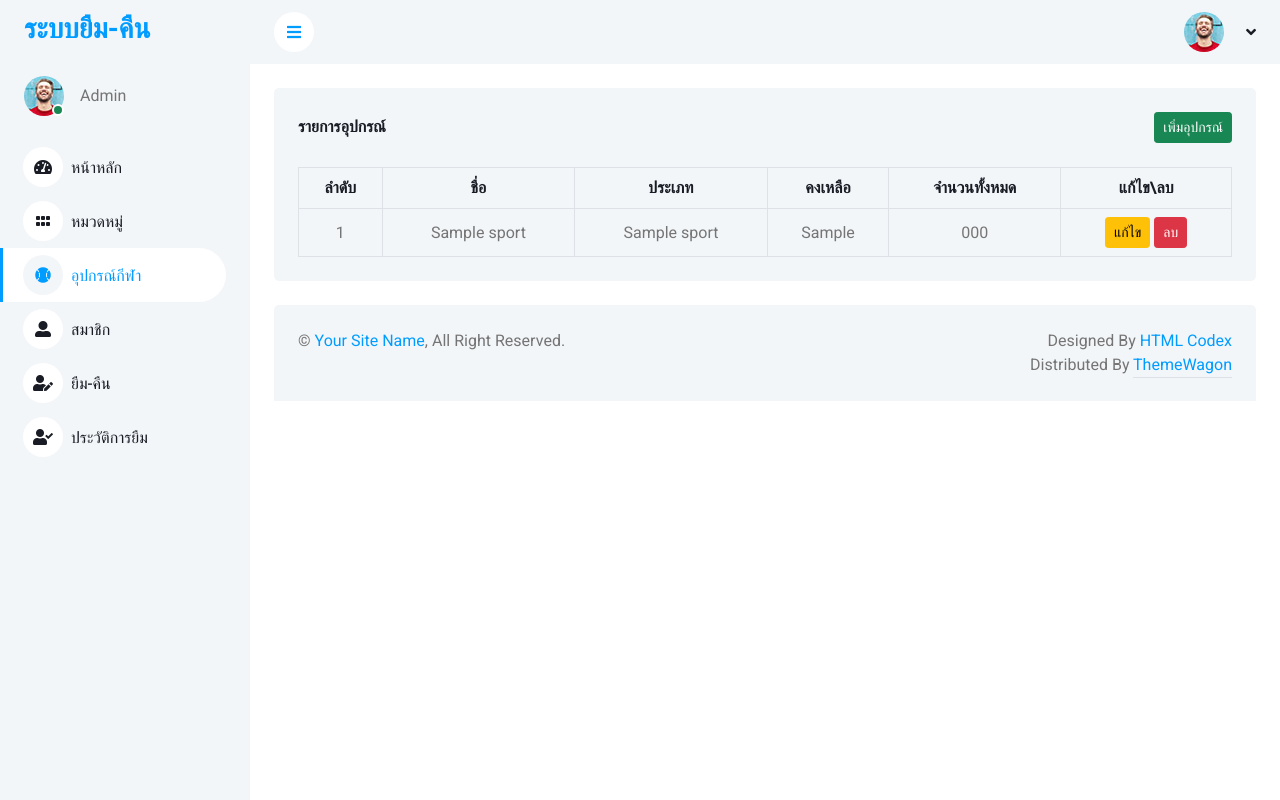
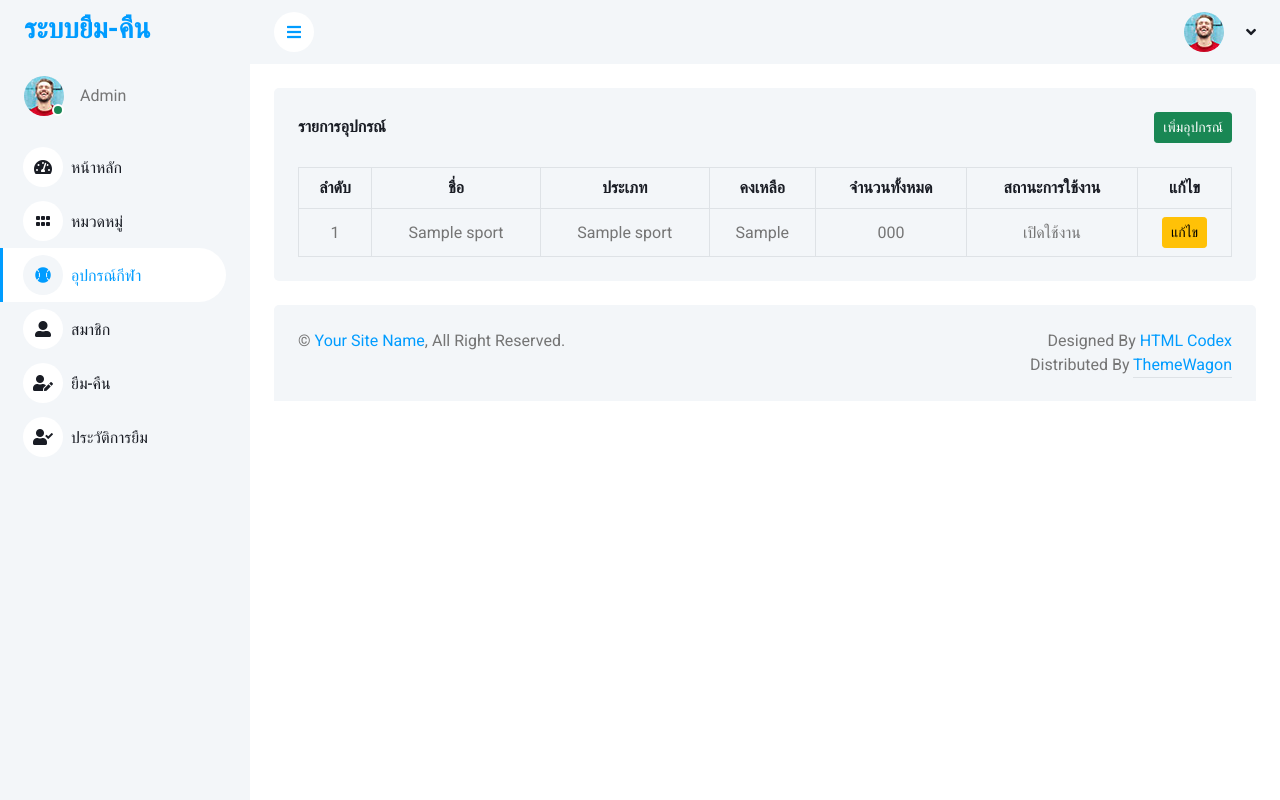
Before and after one commit to premtodev08710/Sport_Management_System, a PHP site: page /sport.php in a window 1280 px wide. Run offline with PHP 8.4, Linux system fonts and the light colour scheme; the visitor is signed in with stand-in values (Sample User, id 1); tables that the repository leaves empty or names only in its code hold one stand-in row (values such as "Sample post"); data that the repository does not hold is empty; some libraries are stand-ins or nearby versions.

Commit message:
เพิ่มสถาณะการปิดสถานะ

```diff
--- a/formedit_borrow.php
+++ b/formedit_borrow.php
@@ -84,7 +84,7 @@ if (!$_SESSION["UserID"]) {  //check session
                                         <select name="sport_id" class="form-select" id="floatingSelect" aria-label="Floating label select example">
                                             <option>กรุณาเลือกอุปกรณ์กีฬา</option>
                                             <?php include 'connection.php';
-                                            $sql1 = "SELECT * FROM `sports_equipment`";
+                                            $sql1 = "SELECT * FROM `sports_equipment` where  `status_sport` = 1;";
                                             $result1 = $con->query($sql1);
                                             $num = 0;
                                             if ($result1->num_rows > 0) {
--- a/forminsert_borrow.php
+++ b/forminsert_borrow.php
@@ -72,7 +72,7 @@ if (!$_SESSION["UserID"]) {  //check session
                                 <select name="sport_id" class="form-select" id="floatingSelect" aria-label="Floating label select example">
                                     <option  selected>กรุณาเลือกอุปกรณ์กีฬา</option>
                                     <?php include 'connection.php';
-                                    $sql = "SELECT * FROM `sports_equipment` where balance > 0";
+                                    $sql = "SELECT * FROM `sports_equipment` where balance > 0 AND `status_sport` = 1; ";
                                     $result = $con->query($sql);
                                     $num = 0;
                                     if ($result->num_rows > 0) {
--- a/sport.php
+++ b/sport.php
@@ -1,12 +1,11 @@
-
-<?php session_start();?>
+<?php session_start(); ?>
 <?php
 
-if (!$_SESSION["UserID"]){  //check session
+if (!$_SESSION["UserID"]) {  //check session
 
     Header("Location: signin.php"); //ไม่พบผู้ใช้กระโดดกลับไปหน้า login form
 
-}else{?>
+} else { ?>
     <?php include 'head.php'; ?>
 
     <body>
@@ -32,7 +31,7 @@ if (!$_SESSION["UserID"]){  //check session
                             <div class="bg-success rounded-circle border border-2 border-white position-absolute end-0 bottom-0 p-1"></div>
                         </div>
                         <div class="ms-3">
-                    <h6 class="mb-0"><?php include 'name.php';?></h6>
+                            <h6 class="mb-0"><?php include 'name.php'; ?></h6>
                             <span>Admin</span>
                         </div>
                     </div>
@@ -70,7 +69,8 @@ if (!$_SESSION["UserID"]){  //check session
                                     <th scope="col">ประเภท</th>
                                     <th scope="col">คงเหลือ</th>
                                     <th scope="col">จำนวนทั้งหมด</th>
-                                <th scope="col">แก้ไข\ลบ </th>
+                                    <th scope="col">สถานะการใช้งาน</th>
+                                    <th scope="col">แก้ไข</th>
                                 </tr>
                             </thead>
                             <tbody>
@@ -83,14 +83,19 @@ if (!$_SESSION["UserID"]){  //check session
                                     while ($row = $result->fetch_assoc()) {
                                         // $id = ;
                                 ?>
-                            <tr align="center" >
+                                        <tr align="center">
                                             <td><?php echo $num++; ?></td>
                                             <td><?php echo $row['sport_name'] ?></td>
                                             <td><?php echo $row['name'] ?></td>
                                             <td><?php echo $row['balance'] ?></td>
                                             <td><?php echo $row['number'] ?></td>
-                                <td><a href="formedit_sport.php?sport_id=<?php echo $row["sport_id"];?>" class="btn btn-sm btn-warning" href="">แก้ไข</a>
-                                                <a  class="btn btn-sm btn-danger" onClick="return confirm('ยืนยันการลบ?')" href="delete_sport.php?sport_id=<?php echo $row["sport_id"];?>">ลบ</a>
+                                            <td><?php if ($row['status_sport'] == 0) {
+                                                    echo 'ปิดใช้งาน';
+                                                } else {
+                                                    echo 'เปิดใช้งาน';
+                                                }?></td>
+                                            <td><a href="formedit_sport.php?sport_id=<?php echo $row["sport_id"]; ?>" class="btn btn-sm btn-warning" href="">แก้ไข</a>
+                                                <!-- <a  class="btn btn-sm btn-danger" onClick="return confirm('ยืนยันการลบ?')" href="delete_sport.php?sport_id=<?php echo $row["sport_id"]; ?>">ลบ</a> -->
 
                                             </td>
                                         </tr>
@@ -107,4 +112,5 @@ if (!$_SESSION["UserID"]){  //check session
             <!-- Recent Sales End -->
 
 
-        <?php include 'footer.php'; } ?>
+        <?php include 'footer.php';
+    } ?>
--- a/update_sport.php
+++ b/update_sport.php
@@ -4,10 +4,11 @@ $sport_name = $_POST['sport_name'];
 $balance = $_POST['balance'];
 $number = $_POST['number'];
 $sport_id  = $_POST['sport_id'];
+$status_sport  = $_POST['status_sport'];
 
 include 'connection.php';
 $name = $_POST['name'];
-$sql = "UPDATE `sports_equipment` SET sport_name ='$sport_name',typesport_id	= '$typesport_id',balance= '$balance',number='$number' WHERE `sport_id` = $sport_id ;";
+$sql = "UPDATE `sports_equipment` SET sport_name ='$sport_name',typesport_id	= '$typesport_id',balance= '$balance',number='$number',status_sport='$status_sport' WHERE `sport_id` = $sport_id ;";
 echo $sql;
 if ($con->query($sql) === TRUE) {
   // echo "New record created successfully";
```
Also changed, not shown: formedit_sport.php (+15 -0 lines). Lines whose indentation alone changed are shown as unchanged.
